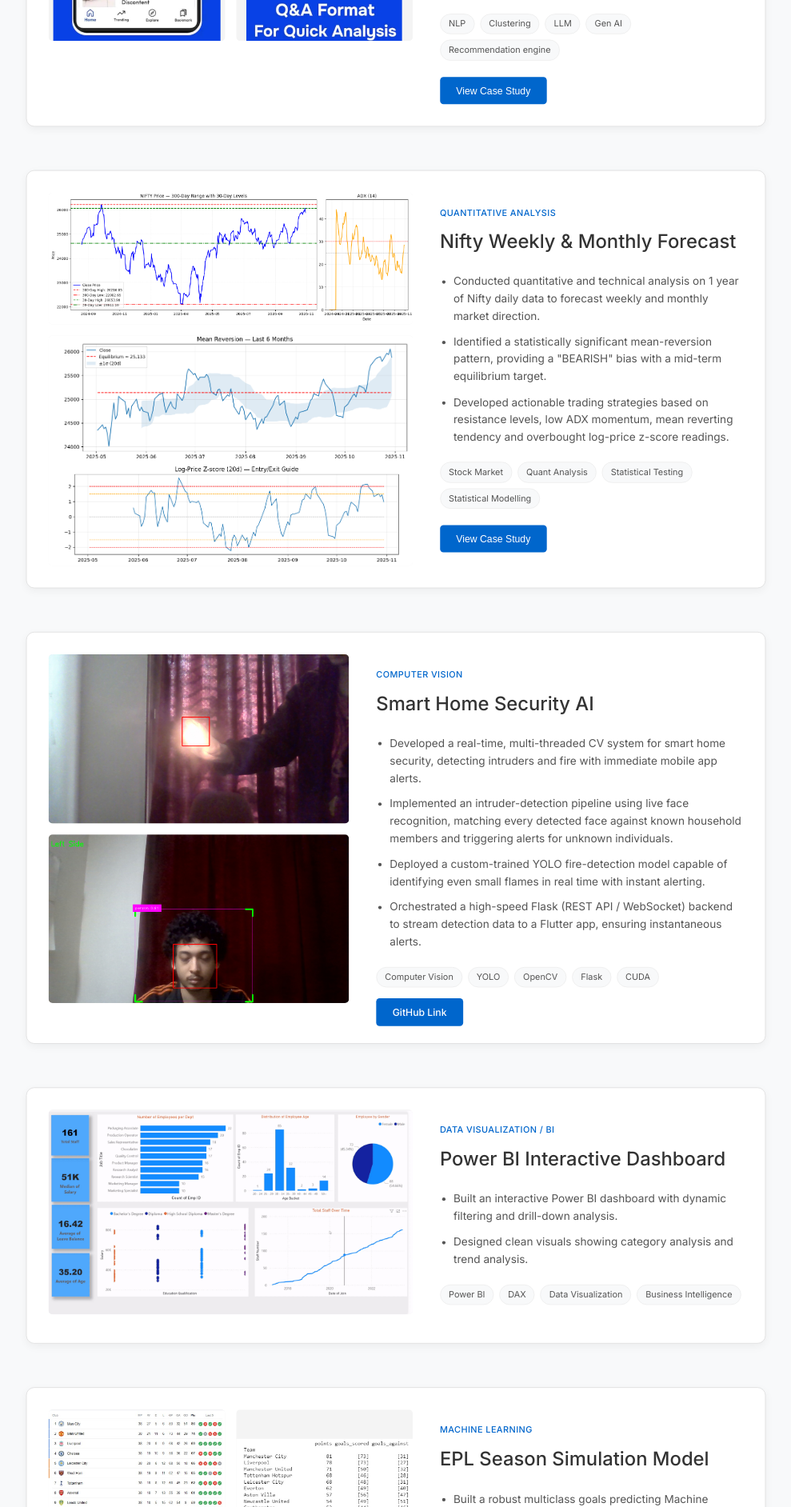
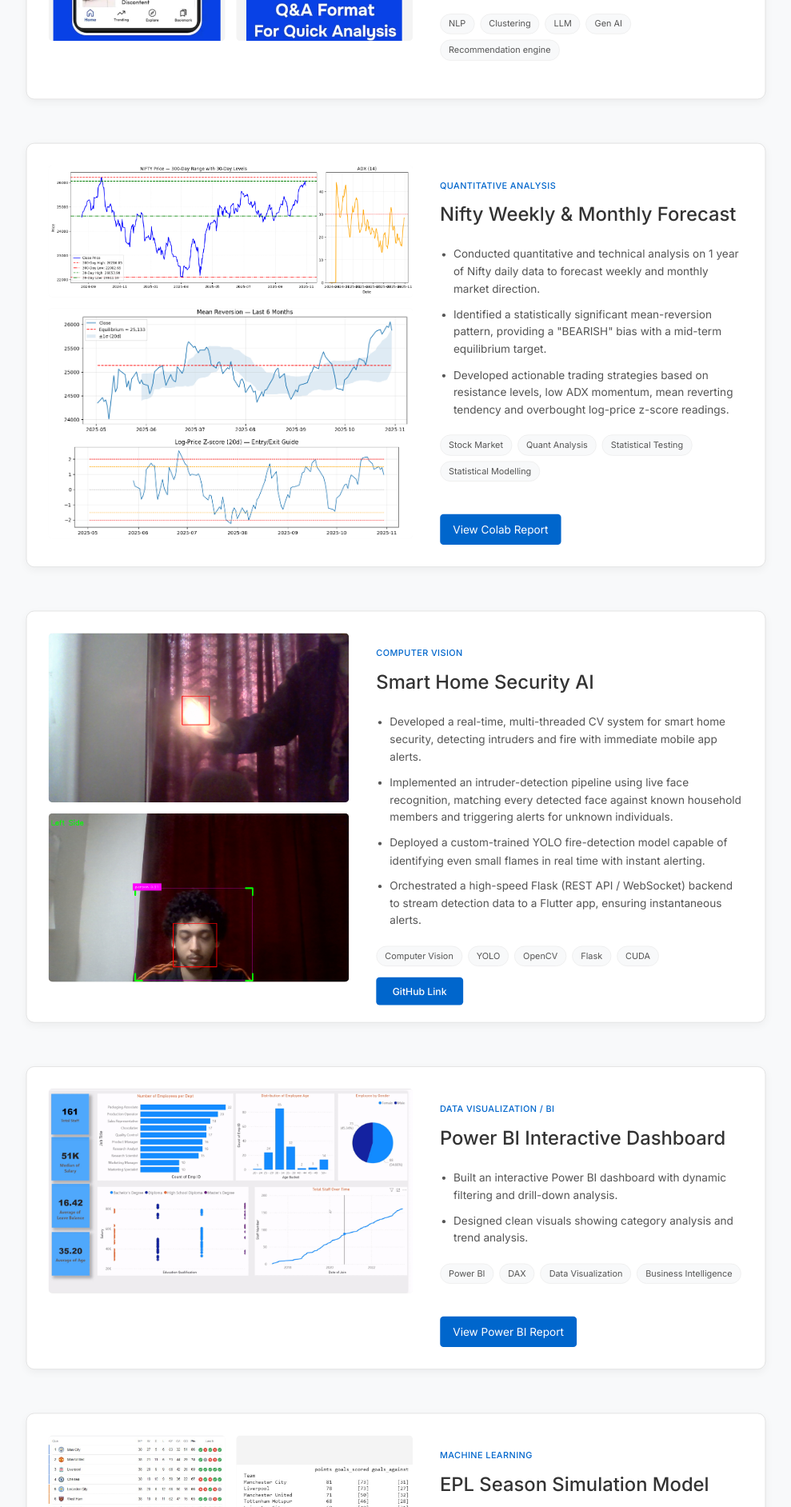
Before and after one commit to dp1500/data-science-portfolio, a plain HTML site: page index.html in a window 1280 px wide. Shown: the part 1421-3305 px from the top of the page at 80% size, without its empty margins (145-1134 px from the left). Drawn offline with Linux system fonts and the light colour scheme.

Commit message:
added changes

```diff
--- a/index.html
+++ b/index.html
@@ -88,7 +88,7 @@
                             <span>Gen AI</span>
 							<span>Recommendation engine</span>
                         </div>
-                        <button class="modal-btn" data-modal-id="modal-1">View Case Study</button>
+                        <!-- <button class="modal-btn" data-modal-id="modal-1">View Case Study</button> -->
                     </div>
                 </div>
 
@@ -113,7 +113,8 @@
                             <span>Statistical Testing</span>
 							<span>Statistical Modelling</span>
                         </div>
-                        <button class="modal-btn" data-modal-id="modal-2">View Case Study</button>
+						<a href="https://colab.research.google.com/drive/1DqVM-1tPj-cyHTLZkf28PAh6wq7ZxuCp?usp=sharing" class="modal-link" target="_blank">View Colab Report</a>
+                        <!-- <button class="modal-btn" data-modal-id="modal-2">View Case Study</button> -->
                     </div>
                 </div>
 
@@ -166,6 +167,8 @@
 					<span>Data Visualization</span>
 					<span>Business Intelligence</span>
 				</div>
+
+				<a href="https://drive.google.com/file/d/1VKSqxnpilrrglFYLXI-7LxSC0CzAYV4y/view?usp=drive_link" class="modal-link" target="_blank">View Power BI Report</a>
 
 			</div>
 		</div>
--- a/js/script.js
+++ b/js/script.js
@@ -27,7 +27,7 @@ document.addEventListener("DOMContentLoaded", function() {
 
     // ===== 2. Project Modal (Popup) =====
     const modal = document.getElementById("project-modal");
-    const modalButtons = document.querySelectorAll(".modal-btn");
+    const modalButtons = document.querySelectorAll(".modal-btn[data-modal-id]");
     const modalClose = document.querySelector(".modal-close");
     const modalBody = document.getElementById("modal-body");
 
```
